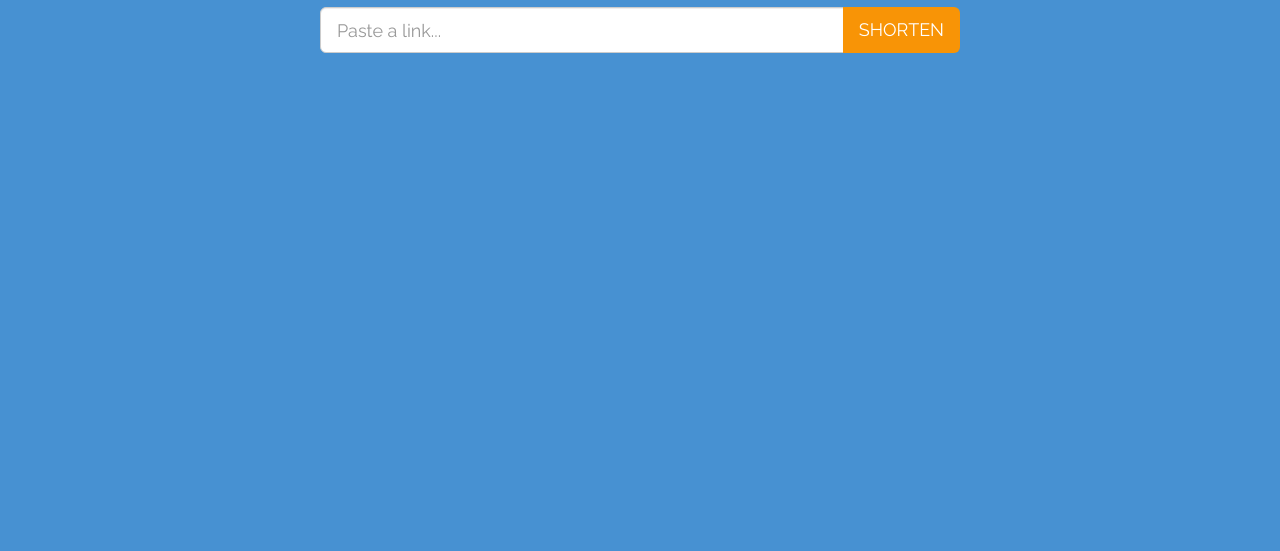
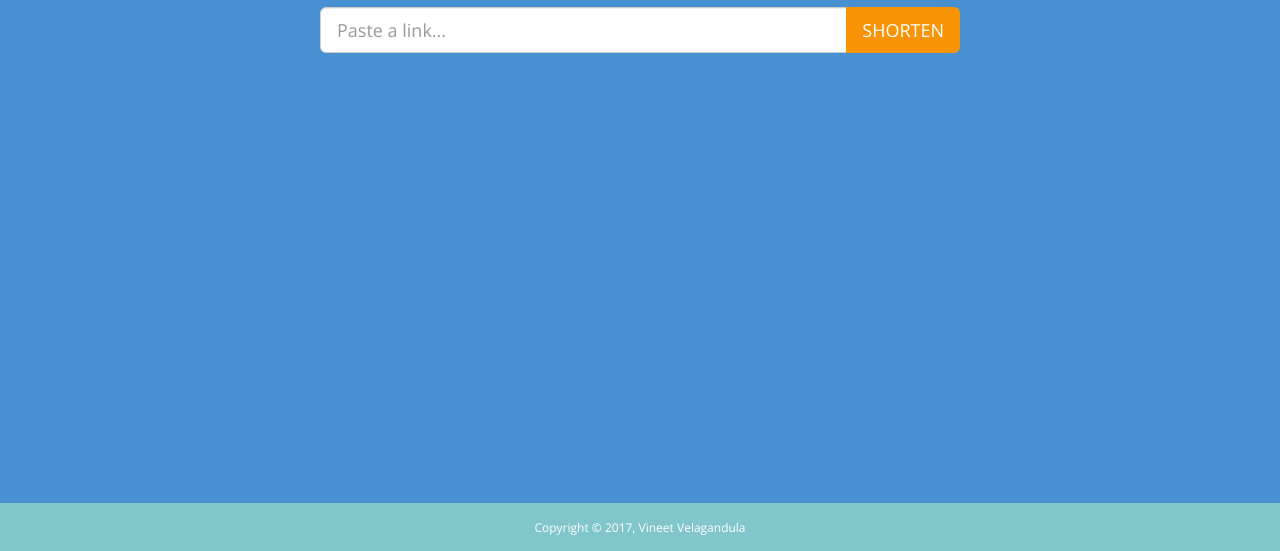
Before and after one commit to treebeard/url-shortener, a website: page index.html in a window 1280 px wide. Shown: the part 249-800 px from the top of the page. Drawn offline with nearby package versions, Linux system fonts and the light colour scheme.

Commit message:
switch to using hashids, add footer

```diff
--- a/config.js
+++ b/config.js
@@ -1,8 +1,8 @@
 var config = {};
 
 config.db = {};
-// the URL shortening host - shortened URLs will be this + base58 ID
-// i.e.: http://localhost:8456/3Ys
+// the URL shortening host - shortened URLs will be this + hasids ID
+// i.e.: http://abbrev.io/3Y
 config.webhost = 'http://abbrev.io/';
 
 // your MongoDB host and database name
--- a/index.html
+++ b/index.html
@@ -7,6 +7,7 @@
 
   <title>URL Shortener - abbrev.io</title>
   <link href='https://fonts.googleapis.com/css?family=Raleway' rel='stylesheet' type='text/css'>
+  <link href="https://fonts.googleapis.com/css?family=Open+Sans" rel="stylesheet">
   <link rel="stylesheet" href="https://maxcdn.bootstrapcdn.com/bootstrap/3.3.6/css/bootstrap.min.css">
   <link href="css/styles.css" rel="stylesheet">
 </head>
@@ -41,9 +42,15 @@
       </div>
     </div>
   </div>
+  <footer id="footer" class="overlay">
+    <div class="footer-content">
+        Copyright © 2017, <a href="https://www.github.com/velagand" target="_blank">Vineet Velagandula</a>
+    </div>
+  </footer>
 
   <script src="https://code.jquery.com/jquery-2.1.4.min.js"></script>
   <script src="https://maxcdn.bootstrapcdn.com/bootstrap/3.3.6/js/bootstrap.min.js"></script>
   <script src="js/shorten.js"></script>
+  <script src="js/scripts.js"></script>
 </body>
 </html>
--- a/package.json
+++ b/package.json
@@ -14,6 +14,5 @@
     "express": "^4.15.3",
     "hashids": "^1.1.1",
     "mongoose": "^4.11.1",
-    "valid-url": "^1.0.9"
   }
 }
--- a/static/css/styles.css
+++ b/static/css/styles.css
@@ -10,8 +10,7 @@ body {
 
 body {
   color: #fff;
-  text-align: center;
-  font-family: 'Raleway', sans-serif;
+  font-family: 'Open Sans', sans-serif;
 }
 
 .btn-shorten {
@@ -30,6 +29,7 @@ body {
 }
 
 .site-wrapper {
+  text-align: center;
   display: table;
   width: 100%;
   height: 100%;
@@ -55,12 +55,35 @@ body {
   padding-bottom: 30px;
 }
 
+.footer-content {
+    text-align: center;
+    display: block;
+    vertical-align: middle;
+}
+
 .glyphicon-link {
   font-size: 2em;
 }
 
 .inner h1 {
   margin-top: 5px;
+}
+
+#footer {
+    background:#4791D2;
+    color:#FFF;
+    font-size:12px;
+    position:absolute;
+    display:inline;
+    min-width:100%;
+    height:48px;
+    bottom:0;
+    padding-top:16px;
+}
+
+#footer a {
+    color:inherit;
+    text-decoration:none;
 }
 
 #link {
--- /dev/null
+++ b/static/js/scripts.js
@@ -0,0 +1,17 @@
+function selectColor() {
+    var d = new Date();
+    var hr = d.getHours();
+    var index = Math.floor(hr / 4);
+    var colors = ["#FD8190","#FDB16F","#B3CE78","#81C6CA","#86CEE4","#C69DC3"];
+    return colors[index];
+}
+
+function setColors(color) {
+    $('#footer').css('background-color', color);
+}
+
+
+$(document).ready(function() {
+    var color = selectColor();
+    setColors(color);
+});
```
Also changed, not shown: app.js (+9 -9 lines), base58.js (deleted, +0 -38 lines), hashids.js (added, +12 -0 lines).
